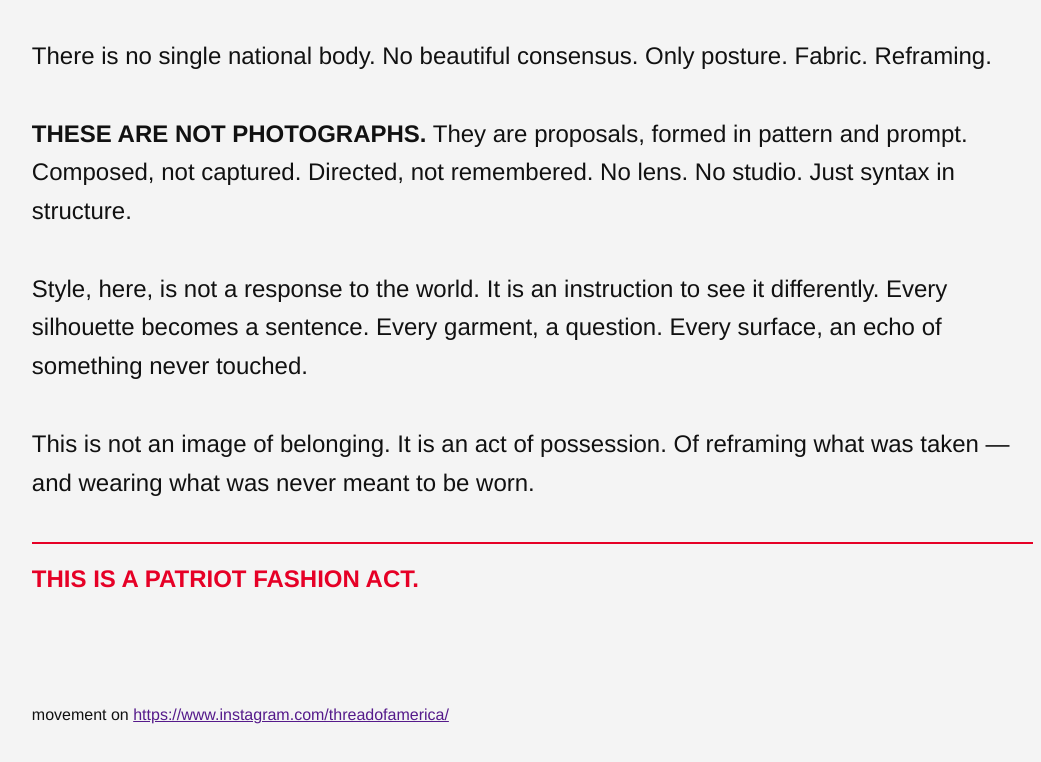
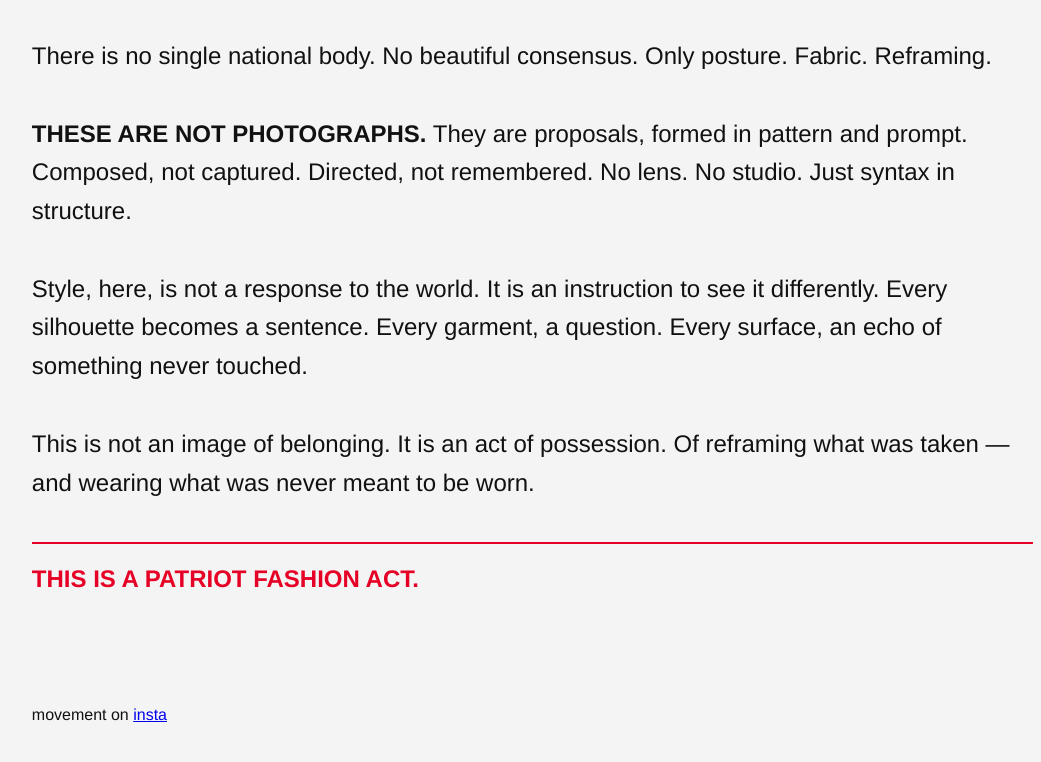
Before and after one commit to ThreadofAmerica/patriotfashionact, a plain HTML site: page index.html in a window 1280 px wide. Shown: the part 645-1407 px from the top of the page, without its empty margins (45-1086 px from the left). Drawn offline with Linux system fonts and the light colour scheme.

Commit message:
Update index.html

```diff
--- a/index.html
+++ b/index.html
@@ -86,7 +86,7 @@
       <p class="signature">This is a Patriot Fashion Act.</p>
 
     </section>
-    <p>movement on <a href target="_blank">https://www.instagram.com/threadofamerica/</a></p>
+    <p>movement on <a href="https://www.instagram.com/threadofamerica/" target="_blank">insta</a></p>
   </main>
 </body>
 </html>
```
